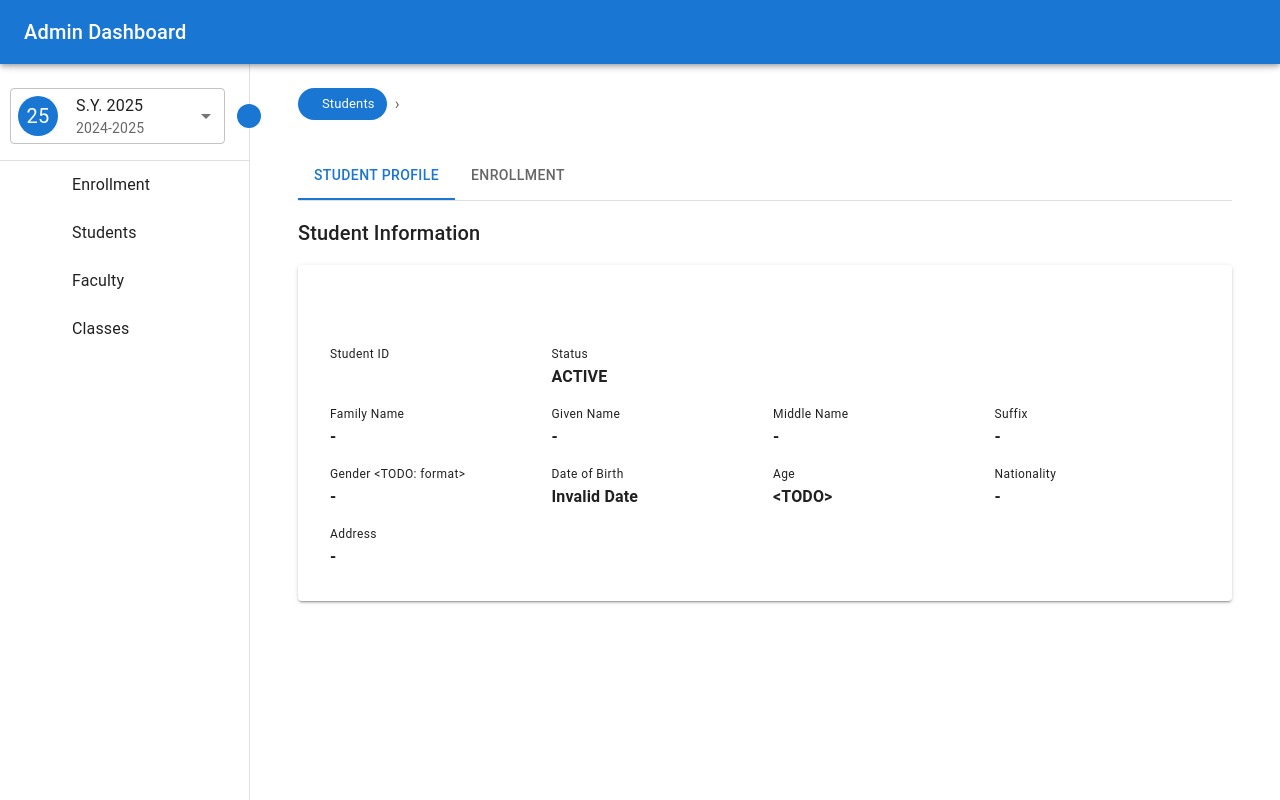
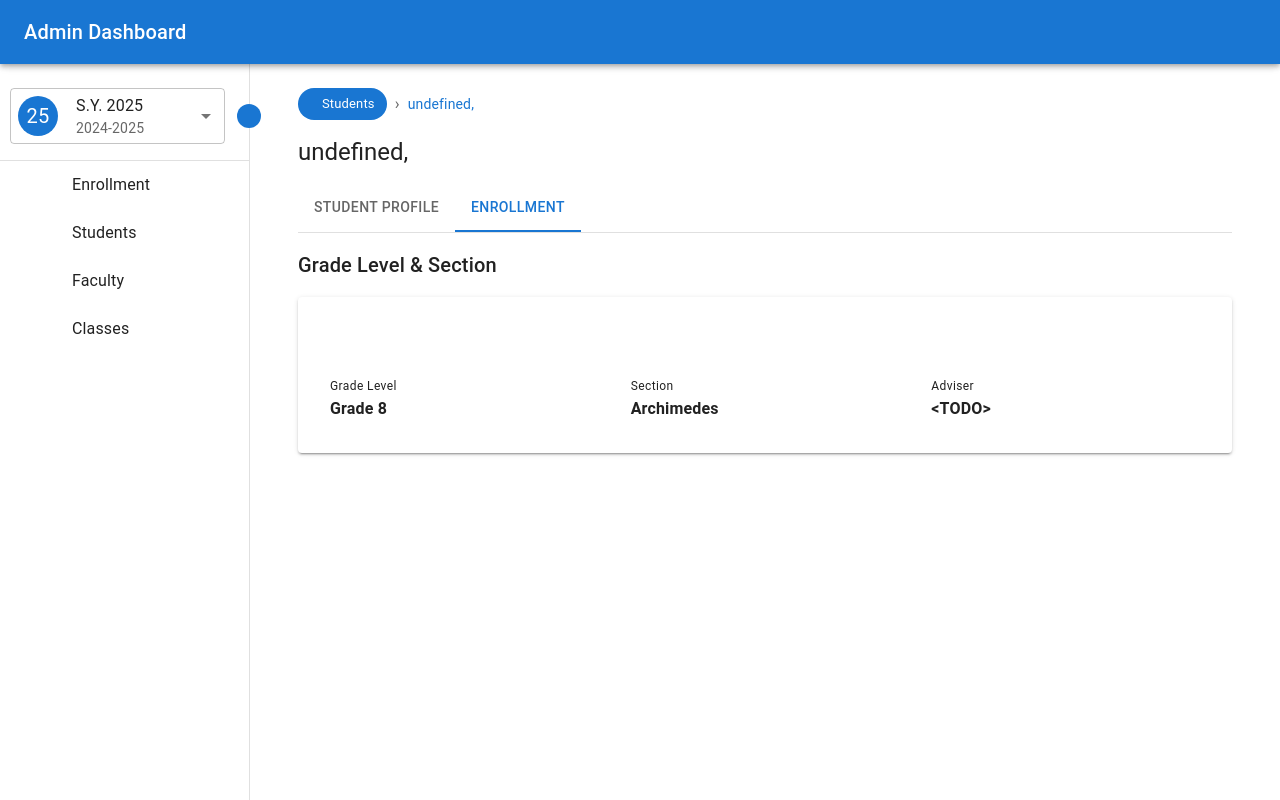
Before and after one commit to pgolez-jynx/jynx-app, a Next.js app: page /students/1 in a window 1280 px wide. Built offline with nearby package versions, Linux system fonts and the light colour scheme; some icons are missing.

Commit message:
Add stub enrollment tab

```diff
--- /dev/null
+++ b/src/app/students/[id]/EnrollmentTab.tsx
@@ -0,0 +1,53 @@
+import FieldDisplay from "@/components/FieldDisplay";
+import { Typography, Stack, Grid, TextField } from "@mui/material";
+import { useState } from "react";
+import { useForm } from "react-hook-form";
+import SectionContainer from "@/components/SectionContainer";
+import EditableFormContainer from "@/components/EditableFormContainer";
+
+export default function EnrollmentTab() {
+  const [isEditing, setIsEditing] = useState(false);
+  const { control } = useForm({
+    defaultValues: {
+      gradeLevel: "Grade 8",
+      section: "Archimedes",
+    },
+  });
+
+  return (
+    <SectionContainer header="Grade Level & Section">
+      <EditableFormContainer isEditing={isEditing} setIsEditing={setIsEditing}>
+        <Grid container spacing={4}>
+          <Grid size={4}>
+            <FieldDisplay
+              isEditing={isEditing}
+              name="gradeLevel"
+              label="Grade Level"
+              control={control}
+            >
+              <TextField variant="standard" />
+            </FieldDisplay>
+          </Grid>
+          <Grid size={4}>
+            <FieldDisplay
+              isEditing={isEditing}
+              name="section"
+              label="Section"
+              control={control}
+            >
+              <TextField variant="standard" />
+            </FieldDisplay>
+          </Grid>
+          <Grid size={4}>
+            <Stack>
+              <Typography variant="caption">Adviser</Typography>
+              <Typography variant="body1" fontWeight="bold">
+                {"<TODO>"}
+              </Typography>
+            </Stack>
+          </Grid>
+        </Grid>
+      </EditableFormContainer>
+    </SectionContainer>
+  );
+}
--- a/src/app/students/[id]/page.tsx
+++ b/src/app/students/[id]/page.tsx
@@ -16,6 +16,7 @@ import { useEffect, useState } from "react";
 import { StudentIcon } from "@/components/Sidebar";
 import StudentProfileTab from "./StudentProfileTab";
 import { useParams } from "next/navigation";
+import EnrollmentTab from "./EnrollmentTab";
 
 export default function StudentPage() {
   const [student, setStudent] = useState<Student | null>(null);
@@ -36,7 +37,7 @@ export default function StudentPage() {
   }, [id]);
 
   const studentName = [
-    student?.familyName,
+    student?.familyName + ",",
     student?.givenName,
     student?.middleName ? `${student?.middleName?.charAt(0)}.` : "",
     student?.suffix,
@@ -53,7 +54,7 @@ export default function StudentPage() {
     </Breadcrumbs>
   );
 
-  const [tabIndex, setTabIndex] = useState(0);
+  const [tabIndex, setTabIndex] = useState(1);
 
   return (
     <PageContainer breadcrumbs={breadcrumbs}>
@@ -77,7 +78,7 @@ export default function StudentPage() {
         </Box>
 
         {tabIndex === 0 && <StudentProfileTab student={student} />}
-        {tabIndex === 1 && <Typography variant="h6">Enrollment</Typography>}
+        {tabIndex === 1 && <EnrollmentTab />}
       </Stack>
     </PageContainer>
   );
```
